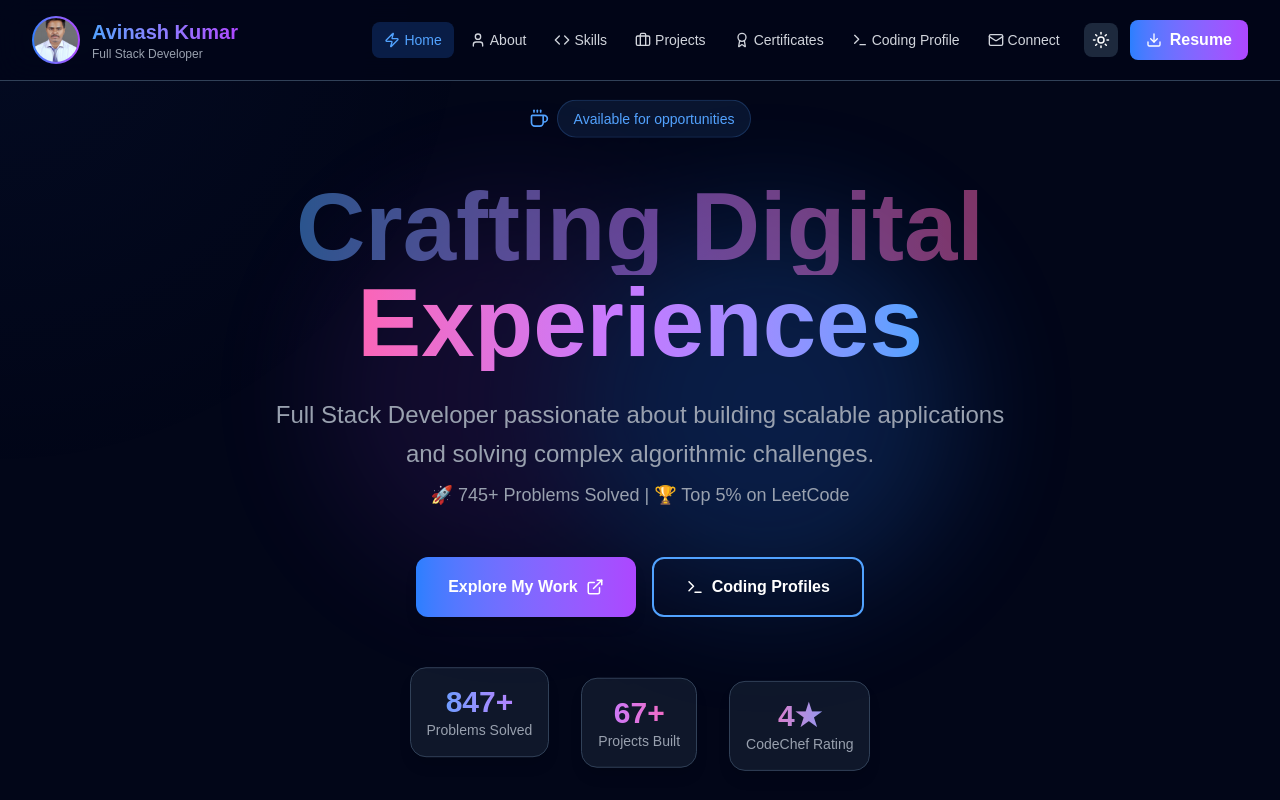
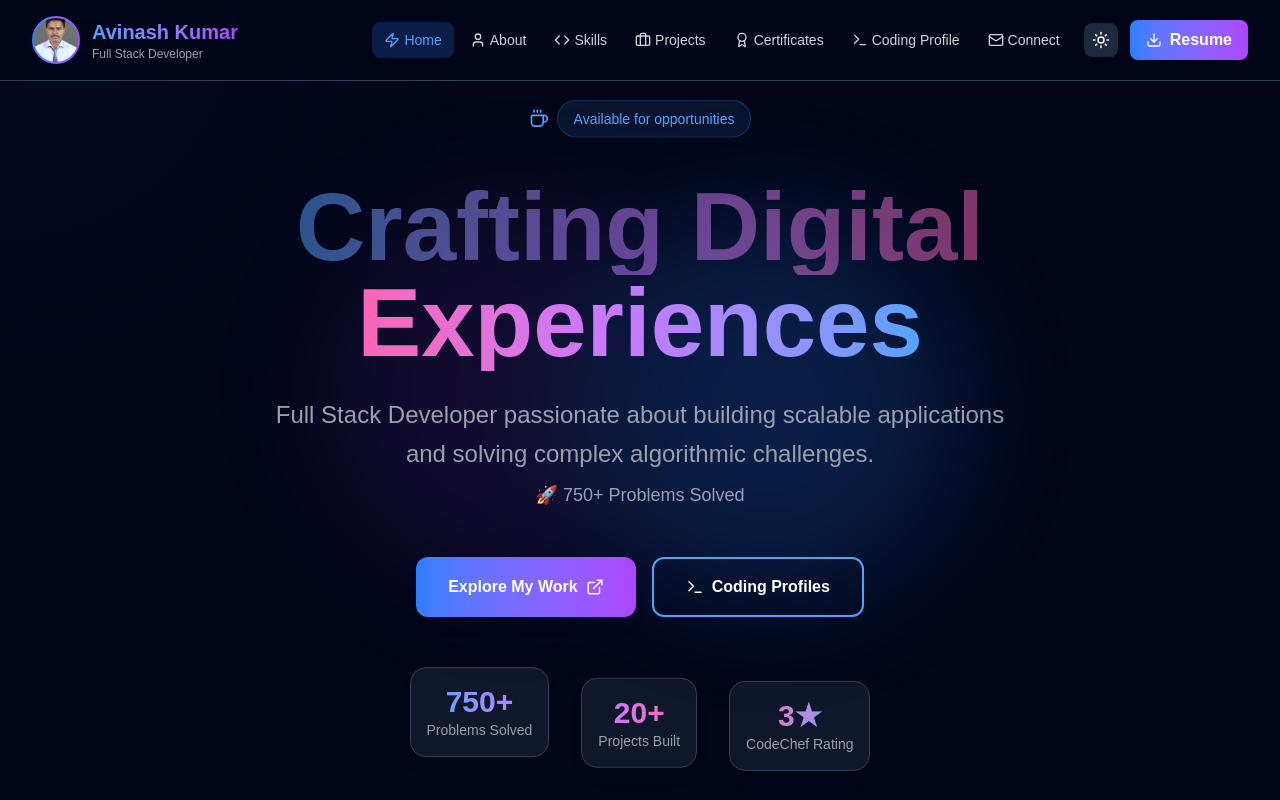
Before and after one commit to kavinash0310/my-portfolio, a Next.js app: page / in a window 1280 px wide. Shown: the top 800 px of the page. Built offline with nearby package versions, Linux system fonts and the light colour scheme.

Commit message:
updated hero.tsx for info

```diff
--- a/app/components/Hero.tsx
+++ b/app/components/Hero.tsx
@@ -42,7 +42,7 @@ export default function Hero({ isDark, cardBg, borderClass, onSectionClick }: He
 
         <p className={`text-xl sm:text-2xl ${isDark ? 'text-gray-400' : 'text-gray-600'} mb-12 max-w-3xl mx-auto leading-relaxed`}>
           Full Stack Developer passionate about building scalable applications and solving complex algorithmic challenges.
-          <span className="block mt-2 text-lg">🚀 745+ Problems Solved | 🏆 Top 5% on LeetCode</span>
+          <span className="block mt-2 text-lg">🚀 750+ Problems Solved</span>
         </p>
 
         <div className="flex flex-wrap gap-4 justify-center">
@@ -66,19 +66,19 @@ export default function Hero({ isDark, cardBg, borderClass, onSectionClick }: He
         <div className="mt-16 flex flex-wrap justify-center gap-8">
           <div className="animate-float" style={{ animationDelay: '0s' }}>
             <div className={`${cardBg} p-4 rounded-2xl border ${borderClass} shadow-lg`}>
-              <div className="text-3xl font-bold bg-gradient-to-r from-blue-400 to-purple-400 bg-clip-text text-transparent">847+</div>
+              <div className="text-3xl font-bold bg-gradient-to-r from-blue-400 to-purple-400 bg-clip-text text-transparent">750+</div>
               <div className={`text-sm ${isDark ? 'text-gray-400' : 'text-gray-600'}`}>Problems Solved</div>
             </div>
           </div>
           <div className="animate-float" style={{ animationDelay: '0.5s' }}>
             <div className={`${cardBg} p-4 rounded-2xl border ${borderClass} shadow-lg`}>
-              <div className="text-3xl font-bold bg-gradient-to-r from-purple-400 to-pink-400 bg-clip-text text-transparent">67+</div>
+              <div className="text-3xl font-bold bg-gradient-to-r from-purple-400 to-pink-400 bg-clip-text text-transparent">20+</div>
               <div className={`text-sm ${isDark ? 'text-gray-400' : 'text-gray-600'}`}>Projects Built</div>
             </div>
           </div>
           <div className="animate-float" style={{ animationDelay: '1s' }}>
             <div className={`${cardBg} p-4 rounded-2xl border ${borderClass} shadow-lg`}>
-              <div className="text-3xl font-bold bg-gradient-to-r from-pink-400 to-blue-400 bg-clip-text text-transparent">4★</div>
+              <div className="text-3xl font-bold bg-gradient-to-r from-pink-400 to-blue-400 bg-clip-text text-transparent">3★</div>
               <div className={`text-sm ${isDark ? 'text-gray-400' : 'text-gray-600'}`}>CodeChef Rating</div>
             </div>
           </div>
```
